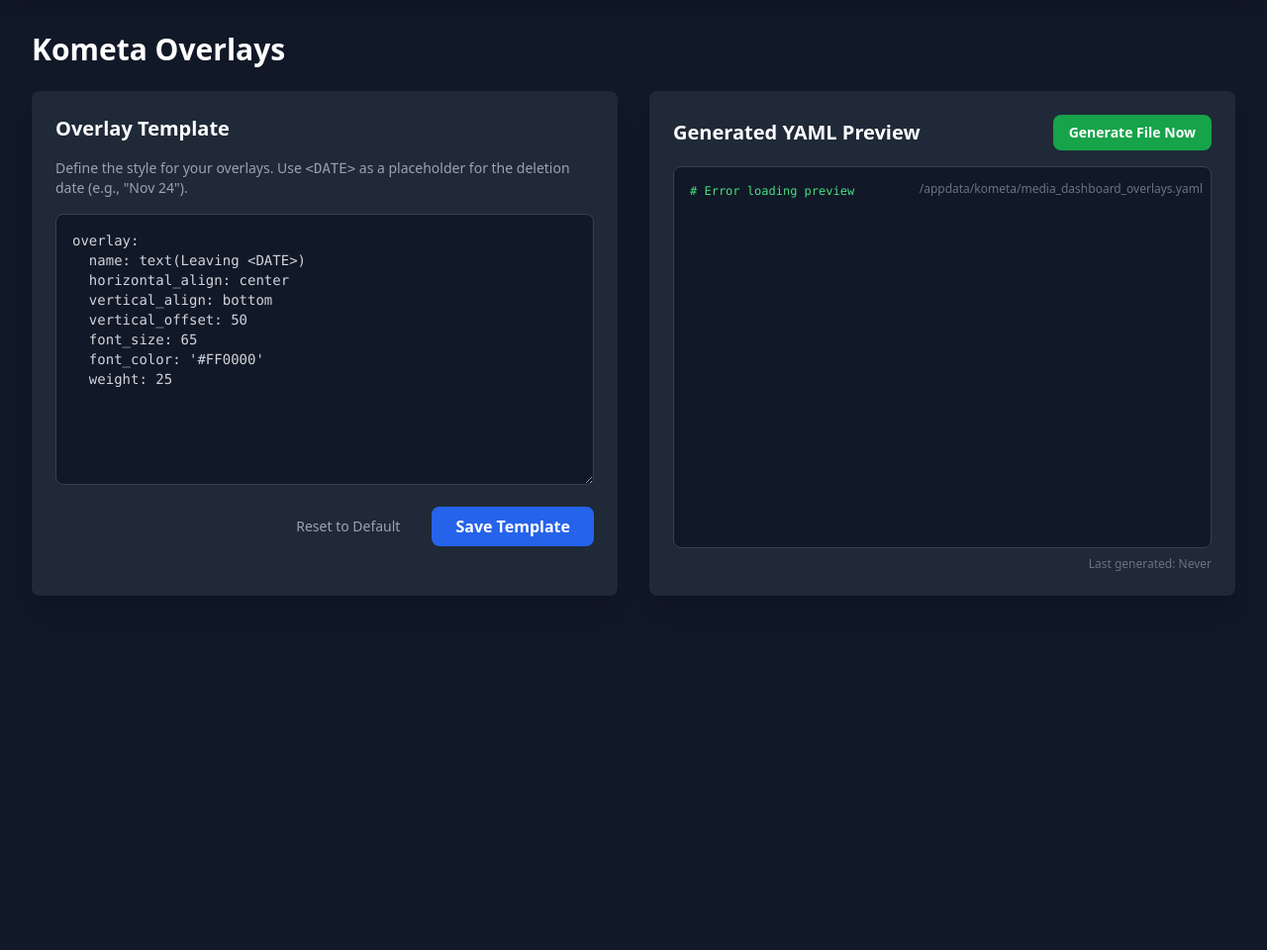
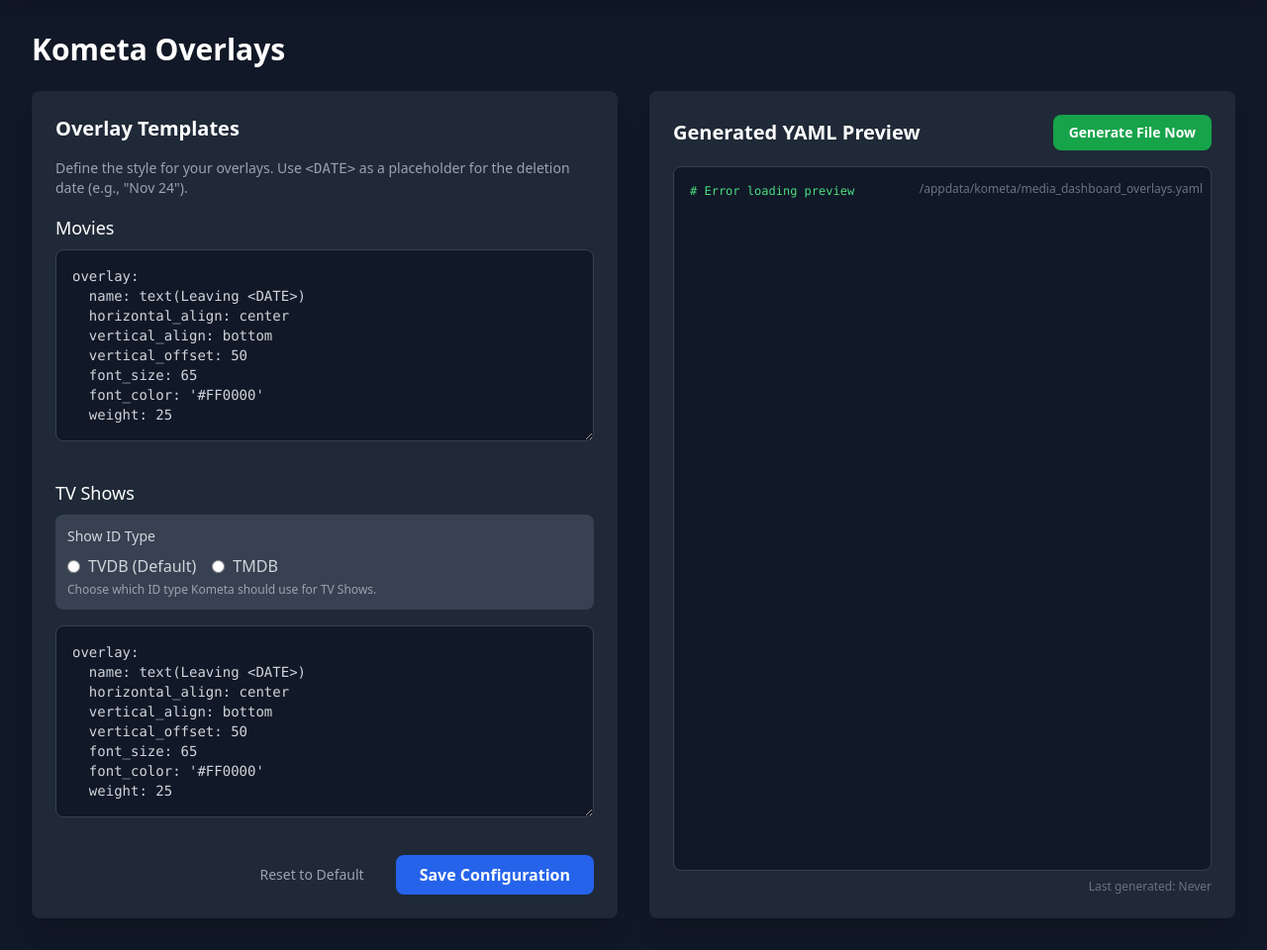
Before and after one commit to sagar4884/media-dashboard, a Python web app: template app/templates/overlays.html in a window 1280 px wide. Shown: the part 64-1024 px from the top of the page at 99% size. Before the commit the page ends 666 px from the top, so only its background shows below. Run offline with Jinja, Linux system fonts and the light colour scheme; the template is opened without the code that fills it, so the values that code supplies are empty; some libraries are stand-ins or nearby versions.

Commit message:
v0.81 - Refine Kometa Overlays (Split Templates & ID Selection)

```diff
--- a/app/models.py
+++ b/app/models.py
@@ -9,7 +9,10 @@ class ServiceSettings(db.Model):
     retention_days = db.Column(db.Integer, default=365)
     tmdb_api_key = db.Column(db.String(100))
     seasonal_min_episodes = db.Column(db.Integer, default=1)
-    overlay_template = db.Column(db.Text)
+    overlay_template = db.Column(db.Text) # Deprecated
+    overlay_movie_template = db.Column(db.Text)
+    overlay_show_template = db.Column(db.Text)
+    overlay_use_tmdb_for_shows = db.Column(db.Boolean, default=False)
 
 class Movie(db.Model):
     id = db.Column(db.Integer, primary_key=True)
@@ -29,6 +32,7 @@ class Show(db.Model):
     id = db.Column(db.Integer, primary_key=True)
     sonarr_id = db.Column(db.Integer, unique=True)
     tvdb_id = db.Column(db.Integer)
+    tmdb_id = db.Column(db.Integer)
     title = db.Column(db.String(200))
     year = db.Column(db.Integer)
     size_gb = db.Column(db.Float)
--- a/app/templates/overlays.html
+++ b/app/templates/overlays.html
@@ -22,15 +22,43 @@
             <div class="grid grid-cols-1 lg:grid-cols-2 gap-8">
                 <!-- Template Editor -->
                 <div class="bg-gray-800 p-6 rounded-lg shadow-xl">
-                    <h2 class="text-xl font-semibold text-white mb-4">Overlay Template</h2>
+                    <h2 class="text-xl font-semibold text-white mb-4">Overlay Templates</h2>
                     <p class="text-sm text-gray-400 mb-4">
                         Define the style for your overlays. Use <code>&lt;DATE&gt;</code> as a placeholder for the deletion date (e.g., "Nov 24").
                     </p>
                     <form @submit.prevent="saveTemplate">
-                        <textarea x-model="template" rows="12" class="w-full bg-gray-900 text-gray-300 font-mono text-sm p-4 rounded-lg border border-gray-700 focus:ring-blue-500 focus:border-blue-500 mb-4" spellcheck="false"></textarea>
+
+                        <!-- Movie Section -->
+                        <div class="mb-6">
+                            <label class="block text-lg font-medium text-white mb-2">Movies</label>
+                            <textarea x-model="movieTemplate" rows="8" class="w-full bg-gray-900 text-gray-300 font-mono text-sm p-4 rounded-lg border border-gray-700 focus:ring-blue-500 focus:border-blue-500 mb-2" spellcheck="false" placeholder="Movie Overlay YAML..."></textarea>
+                        </div>
+
+                        <!-- Show Section -->
+                        <div class="mb-6">
+                            <label class="block text-lg font-medium text-white mb-2">TV Shows</label>
+
+                            <div class="mb-4 bg-gray-700 p-3 rounded-lg">
+                                <label class="block text-sm font-medium text-gray-300 mb-2">Show ID Type</label>
+                                <div class="flex items-center space-x-4">
+                                    <label class="inline-flex items-center">
+                                        <input type="radio" x-model="useTmdbForShows" :value="false" class="form-radio text-blue-600 bg-gray-600 border-gray-500 focus:ring-blue-500">
+                                        <span class="ml-2 text-gray-300">TVDB (Default)</span>
+                                    </label>
+                                    <label class="inline-flex items-center">
+                                        <input type="radio" x-model="useTmdbForShows" :value="true" class="form-radio text-blue-600 bg-gray-600 border-gray-500 focus:ring-blue-500">
+                                        <span class="ml-2 text-gray-300">TMDB</span>
+                                    </label>
+                                </div>
+                                <p class="text-xs text-gray-400 mt-1">Choose which ID type Kometa should use for TV Shows.</p>
+                            </div>
+
+                            <textarea x-model="showTemplate" rows="8" class="w-full bg-gray-900 text-gray-300 font-mono text-sm p-4 rounded-lg border border-gray-700 focus:ring-blue-500 focus:border-blue-500 mb-2" spellcheck="false" placeholder="Show Overlay YAML..."></textarea>
+                        </div>
+
                         <div class="flex justify-end space-x-4">
                             <button type="button" @click="resetDefault" class="text-gray-400 hover:text-white text-sm font-medium px-4 py-2">Reset to Default</button>
-                            <button type="submit" class="bg-blue-600 hover:bg-blue-700 text-white font-bold py-2 px-6 rounded-lg transition-colors">Save Template</button>
+                            <button type="submit" class="bg-blue-600 hover:bg-blue-700 text-white font-bold py-2 px-6 rounded-lg transition-colors">Save Configuration</button>
                         </div>
                     </form>
                 </div>
@@ -74,21 +102,32 @@
 
         function overlays() {
             return {
-                template: `{{ template | safe }}`,
+                movieTemplate: {{ movie_template | tojson }},
+                showTemplate: {{ show_template | tojson }},
+                useTmdbForShows: {{ use_tmdb_for_shows | tojson }},
                 preview: 'Loading preview...',
                 generating: false,
                 lastGenerated: null,
 
                 init() {
-                    if (!this.template) {
-                        this.template = defaultTemplate;
+                    if (!this.movieTemplate) {
+                        this.movieTemplate = defaultTemplate;
+                    }
+                    if (!this.showTemplate) {
+                        this.showTemplate = defaultTemplate;
                     }
                     this.fetchPreview();
+
+                    // Watch for changes to update preview
+                    this.$watch('movieTemplate', () => this.fetchPreview());
+                    this.$watch('showTemplate', () => this.fetchPreview());
+                    this.$watch('useTmdbForShows', () => this.fetchPreview());
                 },
 
                 resetDefault() {
-                    if(confirm('Reset template to default?')) {
-                        this.template = defaultTemplate;
+                    if(confirm('Reset both templates to default?')) {
+                        this.movieTemplate = defaultTemplate;
+                        this.showTemplate = defaultTemplate;
                     }
                 },
 
@@ -96,24 +135,40 @@
                     try {
                         const response = await fetch('/overlays/save_template', {
                             method: 'POST',
-                            headers: { 'Content-Type': 'application/json' },
-                            body: JSON.stringify({ template: this.template })
+                            headers: {
+                                'Content-Type': 'application/json',
+                            },
+                            body: JSON.stringify({
+                                movie_template: this.movieTemplate,
+                                show_template: this.showTemplate,
+                                use_tmdb_for_shows: this.useTmdbForShows
+                            }),
                         });
                         const data = await response.json();
                         if (data.status === 'success') {
-                            alert('Template saved!');
-                            this.fetchPreview();
+                            alert('Configuration saved successfully!');
                         } else {
                             alert('Error saving: ' + data.message);
                         }
-                    } catch (e) {
-                        alert('Error saving: ' + e);
+                    } catch (error) {
+                        console.error('Error:', error);
+                        alert('Error saving configuration');
                     }
                 },
 
                 async fetchPreview() {
                     try {
-                        const response = await fetch('/overlays/preview');
+                        const response = await fetch('/overlays/preview', {
+                            method: 'POST',
+                            headers: {
+                                'Content-Type': 'application/json',
+                            },
+                            body: JSON.stringify({
+                                movie_template: this.movieTemplate,
+                                show_template: this.showTemplate,
+                                use_tmdb_for_shows: this.useTmdbForShows
+                            }),
+                        });
                         const data = await response.json();
                         this.preview = data.content;
                     } catch (e) {
```
Also changed, not shown: app/__init__.py (+36 -0 lines), app/routes.py (+77 -44 lines), app/tasks.py (+8 -6 lines), CHANGELOG.md.
